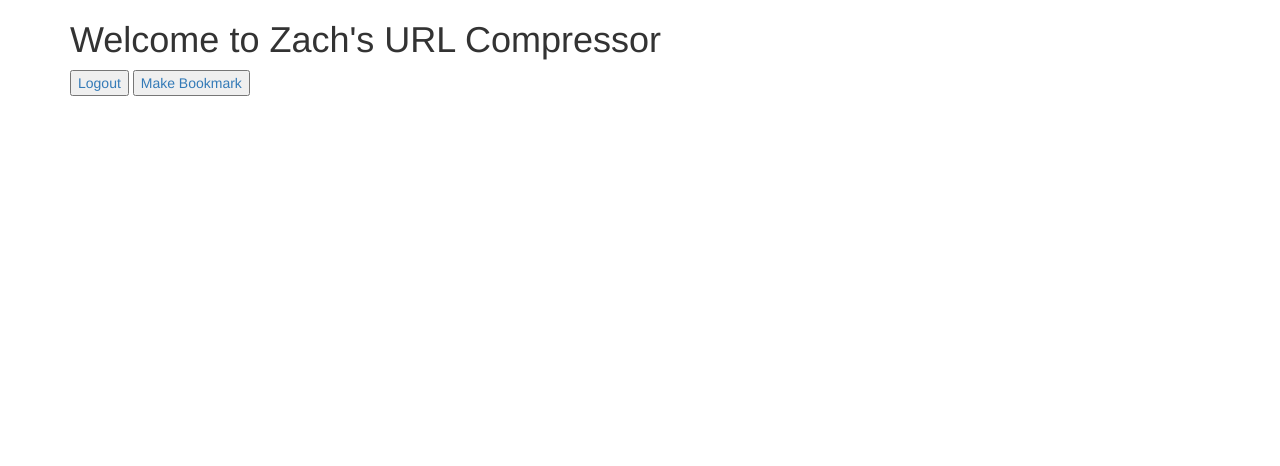
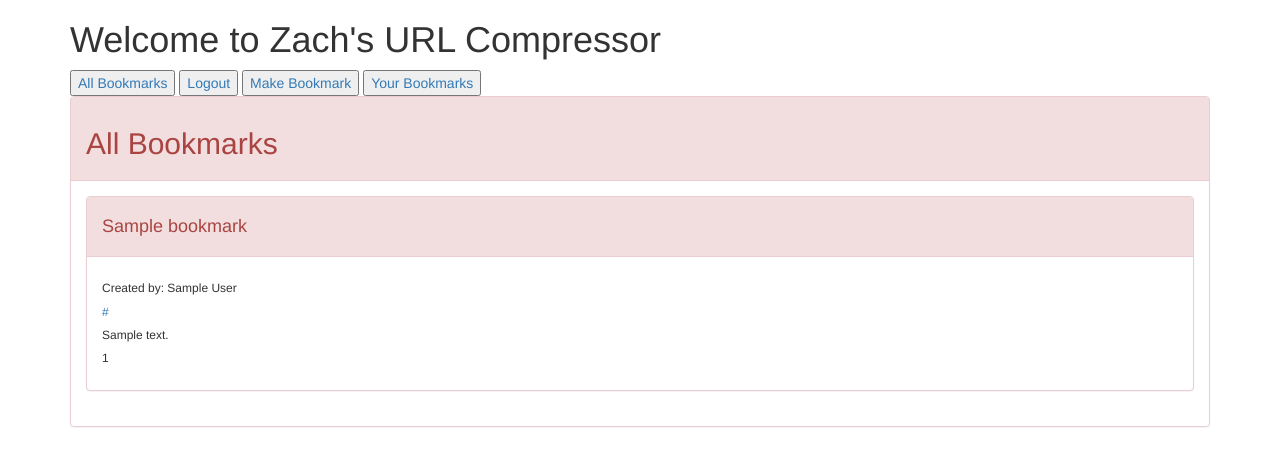
Before and after one commit to zseaborn63/urly-bird-lite, a Django app: template short_url/compressor/templates/compressor/bookmark_list.html in a window 1280 px wide. Shown: the top 466 px of the page. Run offline with Django 3.2, Linux system fonts and the light colour scheme; a user stored in the database is signed in; tables that the repository leaves empty hold one stand-in row (values such as "Sample post"); the template is opened without the code that fills it: most values are stand-ins (such as "Sample title", 1, 10 or a date in 2020); parts of the project's set-up code (start-up, migrations or seed data) failed here and were passed over.

Commit message:
Links are now active, bookmarks can be created, login working great.  Working on clicks now.

```diff
--- a/short_url/compressor/templates/base.html
+++ b/short_url/compressor/templates/base.html
@@ -9,11 +9,13 @@
 <body>
 <div class="container">
     <h1>Welcome to Zach's URL Compressor</h1>
+    <button class="button-default"><a href="{% url 'bookmark_list' %}">All Bookmarks</a></button>
     {% if not request.user.id %}
         <button class="button-default"><a href="{% url 'login' %}">Login</a></button>
         {% else %}
         <button class="button-default"><a href="{% url 'logout' %}?next=/">Logout</a></button>
         <button class="button-default"><a href="{% url 'bookmark_create' %}">Make Bookmark</a></button>
+        <button class="button-default"><a href="{% url 'user_bookmark_list' user.id %}">Your Bookmarks</a></button>
     {% endif %}
     {% block content %}
 
--- a/short_url/compressor/templates/compressor/bookmark_list.html
+++ b/short_url/compressor/templates/compressor/bookmark_list.html
@@ -1,4 +1,37 @@
 {% extends 'base.html' %}
 
 {% block content %}
+
+        <div class="row">
+            <div class="col-md-12">
+                <div class="panel panel-danger">
+                    <div class="panel-heading">
+                        <h2>All Bookmarks</h2>
+                    </div>
+                    <div class="panel-body">
+                    <div class="panel panel-danger">
+                            {% for bookmark in object_list %}
+                            <div class="panel-heading">
+                                <h4>{{ bookmark.title}}</h4>
+                            </div>
+                            <div class="panel-body">
+                                <h6> Created by: {{ bookmark.author }}</h6>
+                                <h6>
+                                    <form action="{% url 'click' bookmark.id %}" method="post">
+                                        {% csrf_token %}
+                                        <a href="{{ bookmark.long_url }}">{{ bookmark.short_url }}</a>
+                                    </form>
+                                </h6>
+                                <h6>{{ bookmark.description }}</h6>
+                                <h6>{{ bookmark.click_count }}</h6>
+                            </div>
+                            {% endfor %}
+                            </div>
+                        </div>
+                    </div>
+                    </div>
+                </div>
+            </div>
+        </div>
+
 {% endblock %}
--- /dev/null
+++ b/short_url/compressor/templates/compressor/user_page.html
@@ -0,0 +1,4 @@
+{% extends 'base.html' %}
+
+{% block content %}
+{% endblock %}
--- a/short_url/short_url/urls.py
+++ b/short_url/short_url/urls.py
@@ -16,12 +16,15 @@ Including another URLconf
 from django.conf.urls import include, url
 from django.contrib import admin
 from django.contrib.auth.decorators import login_required
-from compressor.views import default_view, BookmarkListView, BookmarkCreateView, BookmarkDetailView
+from compressor.views import default_view, BookmarkListView, BookmarkCreateView, BookmarkDetailView, \
+    UserBookmarkListView, ClickView
 
 urlpatterns = [
     url('^accounts/', include('django.contrib.auth.urls')),
     url(r'^admin/', include(admin.site.urls)),
     url(r'^$', BookmarkListView.as_view(), name='bookmark_list'),
     url(r'^create/$', login_required(BookmarkCreateView.as_view()), name="bookmark_create"),
-    url(r'^(?P<pk>\d+)$', BookmarkDetailView.as_view(), name="bookmark_detail")
+    url(r'^bookmark/(?P<pk>\d+)$', BookmarkDetailView.as_view(), name="bookmark_detail"),
+    url(r'^user/(?P<pk>\d+)$', UserBookmarkListView.as_view(), name="user_bookmark_list"),
+    url(r'click/(?P<bookmark_id>\d+)/$', ClickView.as_view(), name="click")
 ]
```
Also changed, not shown: short_url/compressor/models.py (+18 -3 lines), short_url/compressor/views.py (+24 -3 lines), short_url/compressor/migrations/0004_auto_20151027_1757.py (added), short_url/compressor/migrations/0005_auto_20151027_1806.py (added), short_url/compressor/migrations/0006_auto_20151027_1948.py (added), short_url/compressor/migrations/0007_bookmark_title.py (added), short_url/db.sqlite3.
